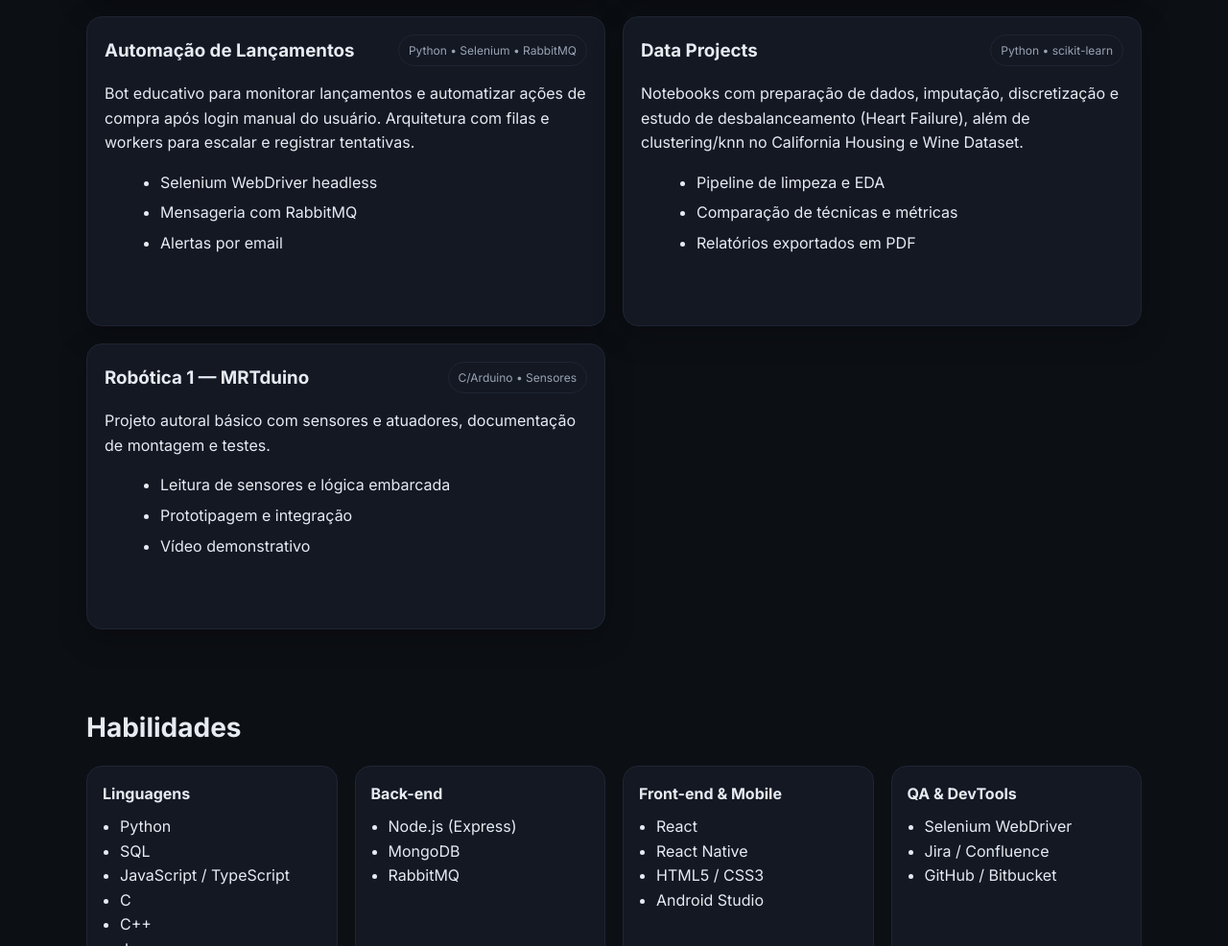
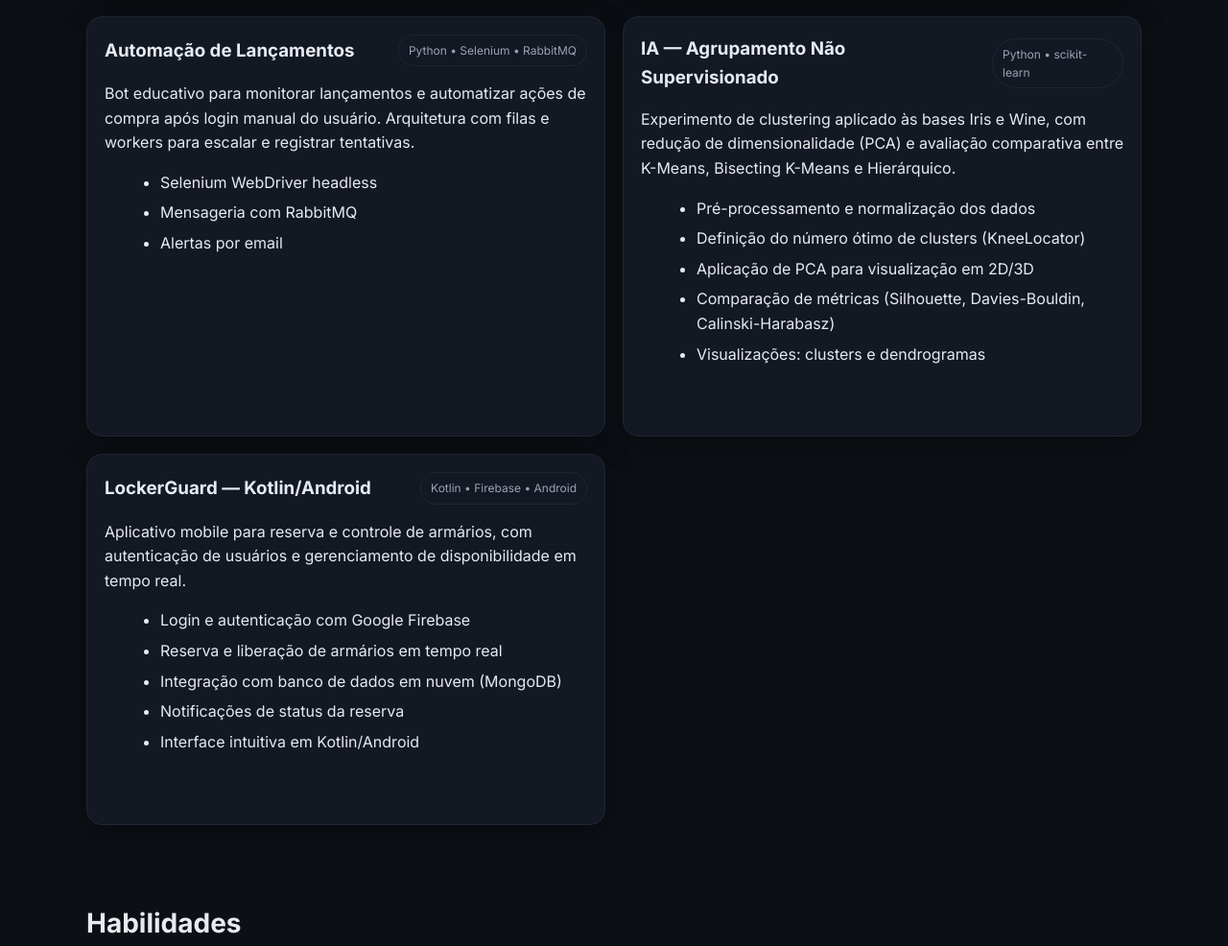
Before and after one commit to mayrongermann/portifolio, a plain HTML site: page index.html in a window 1280 px wide. Shown: the part 1468-2454 px from the top of the page at 96% size. Drawn offline with Linux system fonts and the light colour scheme.

Commit message:
Correçã Projetos.

```diff
--- a/index.html
+++ b/index.html
@@ -151,37 +151,47 @@
 
         <article class="card">
           <div class="card__top">
-            <h3>Data Projects</h3>
+            <h3>IA — Agrupamento Não Supervisionado</h3>
             <span class="tag">Python • scikit-learn</span>
           </div>
+
           <p>
-            Notebooks com preparação de dados, imputação, discretização e estudo de desbalanceamento (Heart Failure),
-            além de clustering/knn no California Housing e Wine Dataset.
+            Experimento de clustering aplicado às bases Iris e Wine, com redução de dimensionalidade (PCA)
+            e avaliação comparativa entre K-Means, Bisecting K-Means e Hierárquico.
           </p>
+
           <ul class="bullets">
-            <li>Pipeline de limpeza e EDA</li>
-            <li>Comparação de técnicas e métricas</li>
-            <li>Relatórios exportados em PDF</li>
+            <li>Pré-processamento e normalização dos dados</li>
+            <li>Definição do número ótimo de clusters (KneeLocator)</li>
+            <li>Aplicação de PCA para visualização em 2D/3D</li>
+            <li>Comparação de métricas (Silhouette, Davies-Bouldin, Calinski-Harabasz)</li>
+            <li>Visualizações: clusters e dendrogramas</li>
           </ul>
+
           <div class="card__actions">
-            <a class="btn small" href="#" aria-disabled="true">Relatórios</a>
-            <a class="btn small" href="#" aria-disabled="true">Repositório</a>
+            <a class="btn small" href="#" aria-disabled="true">Relatório</a>
+            <a class="btn small" href="#" aria-disabled="true">Código</a>
           </div>
-        </article>
+  </article>
 
         <article class="card">
           <div class="card__top">
-            <h3>Robótica 1 — MRTduino</h3>
-            <span class="tag">C/Arduino • Sensores</span>
+            <h3>LockerGuard — Kotlin/Android</h3>
+            <span class="tag">Kotlin • Firebase • Android</span>
           </div>
+
           <p>
-            Projeto autoral básico com sensores e atuadores, documentação de montagem e testes.
+            Aplicativo mobile para reserva e controle de armários, com autenticação de usuários e gerenciamento de disponibilidade em tempo real.
           </p>
+
           <ul class="bullets">
-            <li>Leitura de sensores e lógica embarcada</li>
-            <li>Prototipagem e integração</li>
-            <li>Vídeo demonstrativo</li>
+            <li>Login e autenticação com Google Firebase</li>
+            <li>Reserva e liberação de armários em tempo real</li>
+            <li>Integração com banco de dados em nuvem (MongoDB)</li>
+            <li>Notificações de status da reserva</li>
+            <li>Interface intuitiva em Kotlin/Android</li>
           </ul>
+
           <div class="card__actions">
             <a class="btn small" href="#" aria-disabled="true">Vídeo</a>
             <a class="btn small" href="#" aria-disabled="true">Código</a>
```
